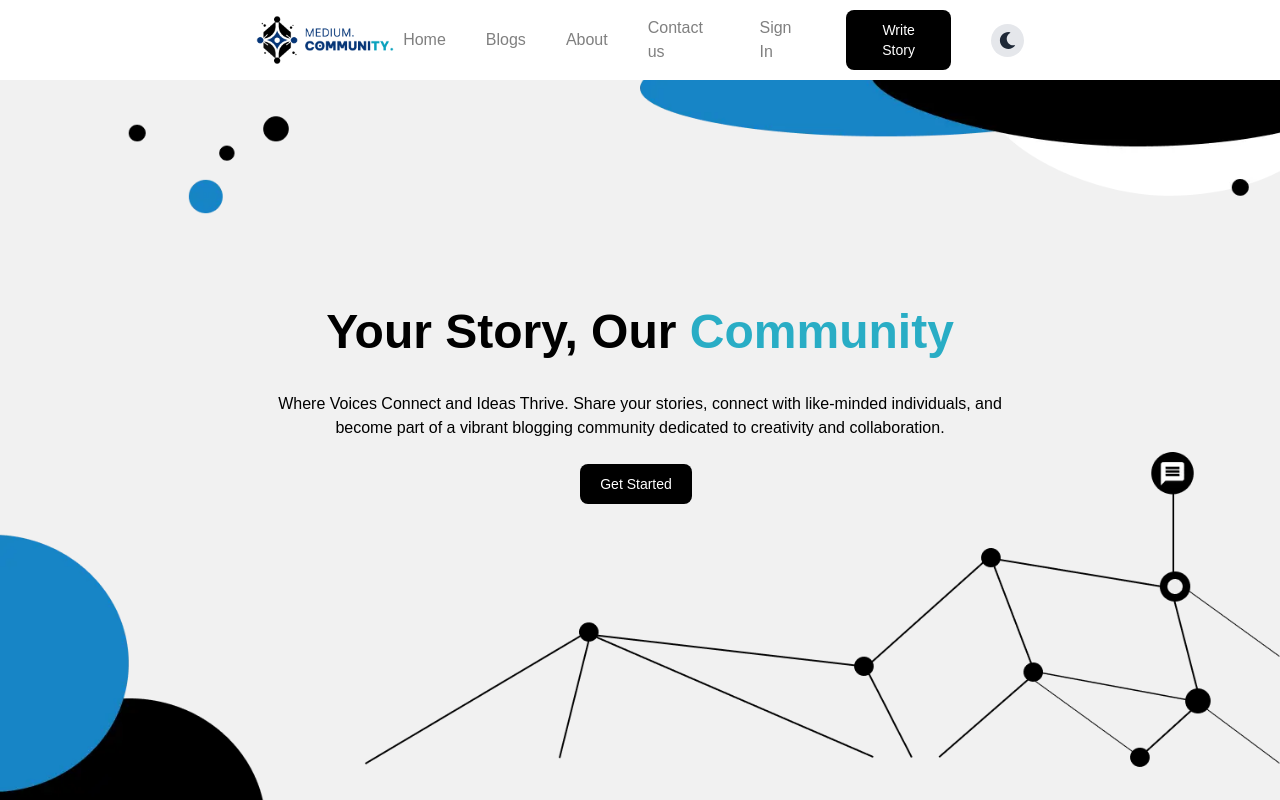
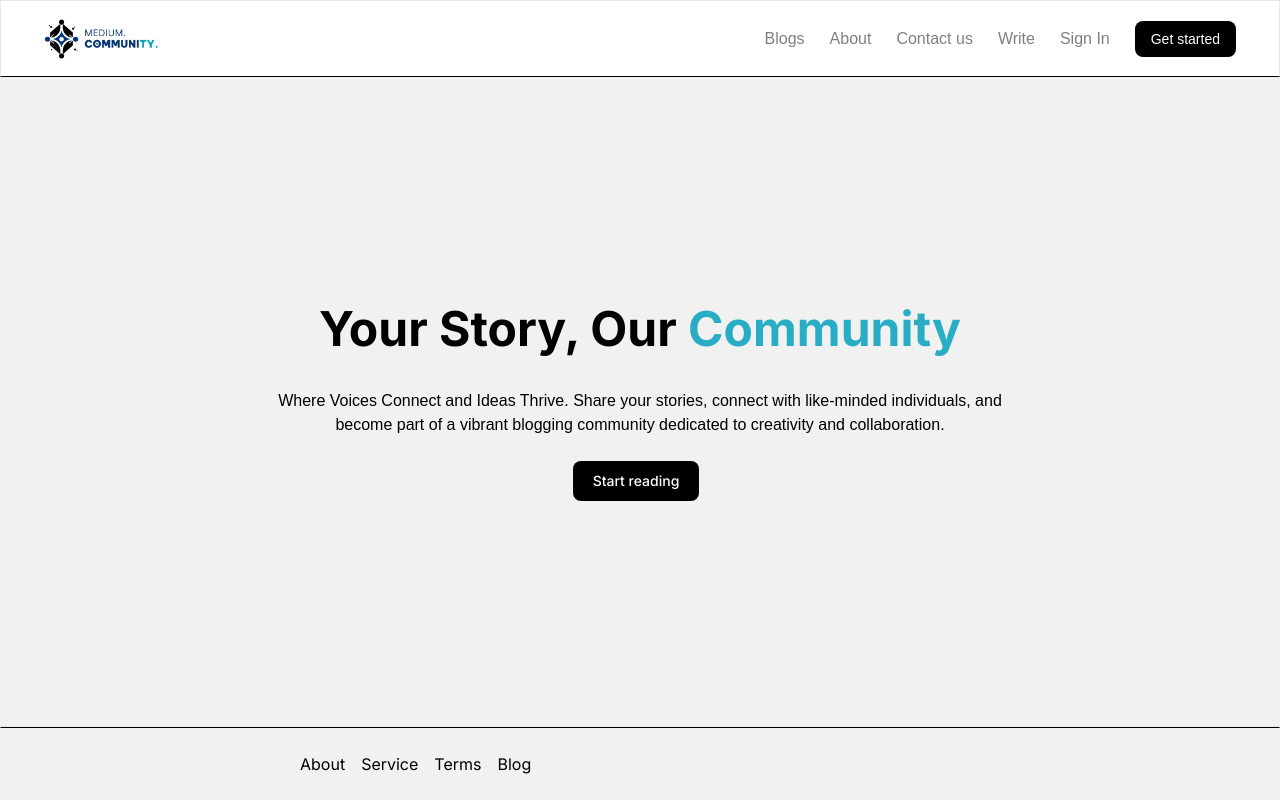
Before and after one commit to zmoussam/community-frontend, a Next.js app: page / in a window 1280 px wide. Built offline with nearby package versions, Linux system fonts and the light colour scheme; no server answers.

Commit message:
changed navbar and footer

```diff
--- a/src/app/layout.tsx
+++ b/src/app/layout.tsx
@@ -5,7 +5,6 @@ import { ThemeProvider } from "next-themes";
 import Navbar from "@/components/navbar/Navbar";
 import Providers from "@/components/Providers";
 import Footer from "@/components/footer/Footer";
-import { useSession } from "next-auth/react";
 import { getServerSession } from "next-auth";
 import { authOptions } from "./api/auth/[...nextauth]/route";
 import Header from "@/components/navbar/Header";
@@ -25,31 +24,16 @@ export default async function RootLayout({
 }>) {
   const session = await getServerSession(authOptions);
 
-  if (session && session.user)
-    return (
-      <html lang="en">
-        <body className={`${inter.className}  "  bg-[#F1F1F1] dark:bg-black`}>
-          <ThemeProvider attribute="class">
-            <Providers>
-              <Header />
-              {children}
-              {/* <Footer /> */}
-            </Providers>
-          </ThemeProvider>
-        </body>
-      </html>
-    );
-
   return (
     <html lang="en">
-      <body className={`${inter.className}  "  bg-[#F1F1F1] dark:bg-black`}>
-        <ThemeProvider attribute="class">
+      <body className={`${inter.className} bg-[#F1F1F1] dark:bg-black`}>
+        {/* <ThemeProvider attribute="class"> */}
           <Providers>
-            <Navbar />
+            {/* {session && session.user ? <Header /> : <Navbar />} */}
             {children}
             {/* <Footer /> */}
           </Providers>
-        </ThemeProvider>
+        {/* </ThemeProvider> */}
       </body>
     </html>
   );
--- a/src/app/page.tsx
+++ b/src/app/page.tsx
@@ -5,12 +5,42 @@ import { useTheme } from "next-themes";
 import Image from "next/image";
 import "./globals.css";
 import TypewriterEffect from "@/components/title-with-animation/TypewriterEffect";
+import Navbar from "@/components/navbar/Navbar";
+import Link from "next/link";
+import NavLink from "@/components/navLink/NavLink";
+import SignInButton from "@/components/SignInButton";
 
 export default function Home() {
   const { theme, setTheme } = useTheme();
   return (
-    <>
-      <div
+    <main className="flex flex-col h-screen">
+      <div className="relative flex-1 basis-auto overflow-hidden min-h-[560px] flex flex-col">
+        <Navbar />
+        <div className="block h-[75px]"></div>
+
+        <div className="h-full relative overflow-hidden justify-center items-center flex w-full">
+          <div className="flex flex-col items-center justify-center flex-1">
+            <h1 className="text-h1 font-bold text-center title-fadeIn ">
+              Your Story, Our <span className="text-[#29ADC5] ">Community</span>
+            </h1>
+            {/* <TypewriterEffect /> */}
+            <p className="text-paragraph font-vietnam font-medium text-center mt-[24px] max-w-3xl title-fadeIn">
+              Where Voices Connect and Ideas Thrive. Share your stories, connect
+              with like-minded individuals, and become part of a vibrant
+              blogging community dedicated to creativity and collaboration.
+            </p>
+            <div className="mt-[24px]">
+              <Button
+                content="Start reading"
+                action={() => console.log("test")}
+              />
+            </div>
+          </div>
+        </div>
+      </div>
+
+      <Footer />
+      {/* <div
         className="hidden md:block mt-8"
         style={{
           position: "fixed",
@@ -26,25 +56,7 @@ export default function Home() {
           layout="fill"
           alt="Home background"
         />
-      </div>
-
-      <div className="flex flex-col h-screen font-vietnam">
-        <div className="flex flex-col items-center justify-center flex-1">
-          {/* <h1 className="text-h1 font-bold text-center title-fadeIn ">
-            Your Story, Our <span className="text-[#29ADC5] ">Community</span>
-          </h1> */}
-          <TypewriterEffect />
-          <p className="text-paragraph font-vietnam font-medium text-center mt-[24px] max-w-3xl title-fadeIn">
-            Where Voices Connect and Ideas Thrive. Share your stories, connect
-            with like-minded individuals, and become part of a vibrant blogging
-            community dedicated to creativity and collaboration.
-          </p>
-          <div className="mt-[24px]">
-            <Button content="Get Started" action={() => console.log("test")} />
-          </div>
-        </div>
-        {/* <Footer /> */}
-      </div>
-    </>
+      </div> */}
+    </main>
   );
 }
--- a/src/components/footer/Footer.tsx
+++ b/src/components/footer/Footer.tsx
@@ -1,10 +1,57 @@
 import React from "react";
 import NavLink from "../navLink/NavLink";
+import Link from "next/link";
 
 const Footer = () => {
   const currentYear = new Date().getFullYear();
   return (
-    <div className=" bg-[#F0F0F0] dark:bg-[#242424] text-sm text-[#808080] border-t border-black  bottom-0 w-full">
+    <main className="bg-[#F1F1F1]">
+      <div className="lg:hidden">
+        <div className="bg-black static min-w-[100vw] h-[72px] items-center flex">
+          <div className="justify-center flex">
+            <div className="my-0 mx-6 min-w-0  max-w-[1192px] w-full">
+              <div className="block">
+                <p className="text-white text-sm font-normal">
+                  <Link className="mr-5 text-[13px]" href={"/about"}>
+                    About
+                  </Link>
+                  <Link className="mr-5 text-[13px]" href={"/contact"}>
+                    Contact us
+                  </Link>
+                  <Link className="mr-5 text-[13px]" href={"/terms"}>
+                    Terms
+                  </Link>
+                  <Link className="mr-5 text-[13px]" href={"/privacy"}>
+                    Privacy
+                  </Link>
+                </p>
+              </div>
+            </div>
+          </div>
+        </div>
+      </div>
+      <div className=" hidden lg:block">
+        <div className="hidden lg:block h-0 border border-b-black w-full"></div>
+		<div className="flex justify-center">
+			<div className="max-w-[680px] mx-6 w-full">
+				<div className="flex-wrap py-6 flex-row flex">
+					<div className="mr-4 block">
+						<Link href={"/about"}>About</Link>
+					</div>
+					<div className="mr-4 block">
+						<Link href={"/service"}>Service</Link>
+					</div>
+					<div className="mr-4 block">
+						<Link href={"/terms"}>Terms</Link>
+					</div>
+					<div className="mr-4 block">
+						<Link href={"/blog"}>Blog</Link>
+					</div>
+				</div>
+			</div>
+		</div>
+      </div>
+      {/* <div className=" bg-[#F0F0F0] dark:bg-[#242424] text-sm text-[#808080] border-t border-black  bottom-0 w-full">
         <div className="flex justify-between items-center h-16 px-16">
           <div className="dark:text-gray-200 flex justify-between w-1/4">
             <NavLink href="/" content="Home" />
@@ -18,7 +65,8 @@ const Footer = () => {
             &copy; {currentYear} medium.community.com All rights reserved
           </div>
         </div>
-    </div>
+      </div> */}
+    </main>
   );
 };
 
--- a/src/components/navbar/Navbar.tsx
+++ b/src/components/navbar/Navbar.tsx
@@ -17,138 +17,202 @@ const Navbar = () => {
   };
 
   return (
-    <nav className="bg-white dark:bg-black py-2 font-vietnam font-medium fixed px-64 w-full top-0">
-      <div className="flex items-center justify-between h-16">
-        <div className="">
+    <main className="bg-white  font-vietnam fixed top-0 right-0 left-0 w-full z-10 border border-b-black">
+      <div className="flex justify-center">
+        <div className="mx-6 my-0 w-full max-w-[1192px]">
+          <div className="flex flex-row h-[75px] py-[25px] px-0 items-center ">
+            <div className="block">
               <Link href="/">
                 <Image
                   src={`/assets/logo/logo-${
                     theme === "dark" ? "dark" : "light"
                   }.png`} // Replace with your logo image path
                   alt="Logo"
-              width={150}
-              height={250}
+                  width={250}
+                  height={150}
                   quality={100}
+                  priority
+                  className="w-auto h-14"
                 />
               </Link>
             </div>
-        <div className="hidden md:flex md:space-x-8 xl:space-x-10 items-center">
-          <NavLink href="/" content="Home" />
+            <div className="block flex-1 basis-auto"></div>
+            <div className="flex flex-row items-center">
+              <div className="hidden md:inline-block">
+                <div className="mr-[25px] block">
                   <NavLink href="/blogs" content="Blogs" />
-          <NavLink href="/about" content="About" />
-          <NavLink href="/contact" content="Contact us" />
-          <SignInButton/>
-          <Button content="Write Story" action={() => console.log("test")} />
-          <ThemeToggle />
-        </div>
-        <div className="-mr-2 flex md:hidden">
-          <button
-            onClick={toggleMenu}
-            className="bg-gray-200 dark:bg-gray-800 inline-flex items-center justify-center p-2 rounded-md text-gray-600 dark:text-gray-400 hover:text-gray-900 dark:hover:text-gray-200 hover:bg-gray-300 dark:hover:bg-gray-700 focus:outline-none focus:ring-2 focus:ring-inset focus:ring-gray-400 dark:focus:ring-gray-500"
-          >
-            <span className="sr-only">Open main menu</span>
-            {isOpen ? (
-              <svg
-                className="h-6 w-6 transition-transform transform rotate-45"
-                xmlns="http://www.w3.org/2000/svg"
-                fill="none"
-                viewBox="0 0 24 24"
-                stroke="currentColor"
-              >
-                <path
-                  strokeLinecap="round"
-                  strokeLinejoin="round"
-                  strokeWidth="2"
-                  d="M6 18L18 6M6 6l12 12"
-                />
-              </svg>
-            ) : (
-              <svg
-                className="h-6 w-6 transition-transform transform rotate-0"
-                xmlns="http://www.w3.org/2000/svg"
-                fill="none"
-                viewBox="0 0 24 24"
-                stroke="currentColor"
-              >
-                <path
-                  strokeLinecap="round"
-                  strokeLinejoin="round"
-                  strokeWidth="2"
-                  d="M4 6h16M4 12h16m-7 6h7"
-                />
-              </svg>
-            )}
-          </button>
                 </div>
               </div>
-
-      {/* Mobile menu */}
-      <div
-        className={`fixed top-0 right-0 z-50 bg-white dark:bg-gray-900 transform transition-transform duration-300 ease-in-out ${
-          isOpen ? "translate-x-0" : "translate-x-full"
-        } w-2/4 h-full`}
-      >
-        <div className="flex justify-end p-4">
-          <button
-            onClick={toggleMenu}
-            className="text-gray-600 dark:text-gray-400 hover:text-gray-900 dark:hover:text-gray-200"
-          >
-            <svg
-              className="h-6 w-6"
-              xmlns="http://www.w3.org/2000/svg"
-              fill="none"
-              viewBox="0 0 24 24"
-              stroke="currentColor"
-            >
-              <path
-                strokeLinecap="round"
-                strokeLinejoin="round"
-                strokeWidth="2"
-                d="M6 18L18 6M6 6l12 12"
-              />
-            </svg>
-          </button>
-        </div>
-        <div className="flex flex-col items-center justify-center h-full space-y-6">
-          <Link
-            href="/"
-            className="text-gray-800 dark:text-gray-200 text-xl hover:text-gray-600 dark:hover:text-gray-400"
-            onClick={toggleMenu}
-          >
-            Home
-          </Link>
-          <Link
-            href="/blogs"
-            className="text-gray-800 dark:text-gray-200 text-xl hover:text-gray-600 dark:hover:text-gray-400"
-            onClick={toggleMenu}
-          >
-            Blogs
-          </Link>
-          <Link
-            href="/about"
-            className="text-gray-800 dark:text-gray-200 text-xl hover:text-gray-600 dark:hover:text-gray-400"
-            onClick={toggleMenu}
-          >
-            About
-          </Link>
-          <Link
-            href="/contact"
-            className="text-gray-800 dark:text-gray-200 text-xl hover:text-gray-600 dark:hover:text-gray-400"
-            onClick={toggleMenu}
-          >
-            Contact
-          </Link>
-          <Link
-            href="/signin"
-            className="text-gray-800 dark:text-gray-200 text-xl hover:text-gray-600 dark:hover:text-gray-400"
-            onClick={toggleMenu}
-          >
-            Sign in
-          </Link>
-          <ThemeToggle />
+              <div className="hidden md:inline-block">
+                <div className="mr-[25px] block">
+                  <NavLink href="/about" content="About" />
                 </div>
               </div>
-    </nav>
+              <div className="hidden md:inline-block">
+                <div className="mr-[25px] block">
+                  <NavLink href="/contact" content="Contact us" />
+                </div>
+              </div>
+              <div className="hidden md:inline-block">
+                <div className="mr-[25px] block">
+                  <NavLink href="/api/auth/signin" content="Write" />
+                </div>
+              </div>
+              <div className="hidden md:inline-block">
+                <div className="mr-[25px] block">
+                  <SignInButton />
+                </div>
+              </div>
+              <div>
+                <span>
+                  <Link
+                    href={"/api/auth/signin"}
+                    className="text-center inline-block bg-black rounded-lg m-0 py-2 px-4 text-white text-sm font-normal font-vietnam"
+                  >
+                    Get started
+                  </Link>
+                </span>
+              </div>
+            </div>
+          </div>
+        </div>
+      </div>
+    </main>
+    // <nav className="bg-white dark:bg-black py-2 font-vietnam font-medium fixed px-64 w-full top-0">
+    //   <div className="flex items-center justify-between h-16">
+    //     <div className="">
+    //       <Link href="/">
+    //         <Image
+    //           src={`/assets/logo/logo-${
+    //             theme === "dark" ? "dark" : "light"
+    //           }.png`} // Replace with your logo image path
+    //           alt="Logo"
+    //           width={250}
+    //           height={150}
+    //           quality={100}
+    // 		  priority
+    // 		  className="w-auto h-20"
+
+    //         />
+    //       </Link>
+    //     </div>
+    //     <div className="hidden md:flex md:space-x-8 xl:space-x-10 items-center">
+    //       <NavLink href="/" content="Home" />
+    //       <NavLink href="/blogs" content="Blogs" />
+    //       <NavLink href="/about" content="About" />
+    //       <NavLink href="/contact" content="Contact us" />
+    //       <SignInButton/>
+    //       <Button content="Write Story" action={() => console.log("test")} />
+    //       <ThemeToggle />
+    //     </div>
+    //     <div className="-mr-2 flex md:hidden">
+    //       <button
+    //         onClick={toggleMenu}
+    //         className="bg-gray-200 dark:bg-gray-800 inline-flex items-center justify-center p-2 rounded-md text-gray-600 dark:text-gray-400 hover:text-gray-900 dark:hover:text-gray-200 hover:bg-gray-300 dark:hover:bg-gray-700 focus:outline-none focus:ring-2 focus:ring-inset focus:ring-gray-400 dark:focus:ring-gray-500"
+    //       >
+    //         <span className="sr-only">Open main menu</span>
+    //         {isOpen ? (
+    //           <svg
+    //             className="h-6 w-6 transition-transform transform rotate-45"
+    //             xmlns="http://www.w3.org/2000/svg"
+    //             fill="none"
+    //             viewBox="0 0 24 24"
+    //             stroke="currentColor"
+    //           >
+    //             <path
+    //               strokeLinecap="round"
+    //               strokeLinejoin="round"
+    //               strokeWidth="2"
+    //               d="M6 18L18 6M6 6l12 12"
+    //             />
+    //           </svg>
+    //         ) : (
+    //           <svg
+    //             className="h-6 w-6 transition-transform transform rotate-0"
+    //             xmlns="http://www.w3.org/2000/svg"
+    //             fill="none"
+    //             viewBox="0 0 24 24"
+    //             stroke="currentColor"
+    //           >
+    //             <path
+    //               strokeLinecap="round"
+    //               strokeLinejoin="round"
+    //               strokeWidth="2"
+    //               d="M4 6h16M4 12h16m-7 6h7"
+    //             />
+    //           </svg>
+    //         )}
+    //       </button>
+    //     </div>
+    //   </div>
+
+    //   {/* Mobile menu */}
+    //   <div
+    //     className={`fixed top-0 right-0 z-50 bg-white dark:bg-gray-900 transform transition-transform duration-300 ease-in-out ${
+    //       isOpen ? "translate-x-0" : "translate-x-full"
+    //     } w-2/4 h-full`}
+    //   >
+    //     <div className="flex justify-end p-4">
+    //       <button
+    //         onClick={toggleMenu}
+    //         className="text-gray-600 dark:text-gray-400 hover:text-gray-900 dark:hover:text-gray-200"
+    //       >
+    //         <svg
+    //           className="h-6 w-6"
+    //           xmlns="http://www.w3.org/2000/svg"
+    //           fill="none"
+    //           viewBox="0 0 24 24"
+    //           stroke="currentColor"
+    //         >
+    //           <path
+    //             strokeLinecap="round"
+    //             strokeLinejoin="round"
+    //             strokeWidth="2"
+    //             d="M6 18L18 6M6 6l12 12"
+    //           />
+    //         </svg>
+    //       </button>
+    //     </div>
+    //     <div className="flex flex-col items-center justify-center h-full space-y-6">
+    //       <Link
+    //         href="/"
+    //         className="text-gray-800 dark:text-gray-200 text-xl hover:text-gray-600 dark:hover:text-gray-400"
+    //         onClick={toggleMenu}
+    //       >
+    //         Home
+    //       </Link>
+    //       <Link
+    //         href="/blogs"
+    //         className="text-gray-800 dark:text-gray-200 text-xl hover:text-gray-600 dark:hover:text-gray-400"
+    //         onClick={toggleMenu}
+    //       >
+    //         Blogs
+    //       </Link>
+    //       <Link
+    //         href="/about"
+    //         className="text-gray-800 dark:text-gray-200 text-xl hover:text-gray-600 dark:hover:text-gray-400"
+    //         onClick={toggleMenu}
+    //       >
+    //         About
+    //       </Link>
+    //       <Link
+    //         href="/contact"
+    //         className="text-gray-800 dark:text-gray-200 text-xl hover:text-gray-600 dark:hover:text-gray-400"
+    //         onClick={toggleMenu}
+    //       >
+    //         Contact
+    //       </Link>
+    //       <Link
+    //         href="/signin"
+    //         className="text-gray-800 dark:text-gray-200 text-xl hover:text-gray-600 dark:hover:text-gray-400"
+    //         onClick={toggleMenu}
+    //       >
+    //         Sign in
+    //       </Link>
+    //       <ThemeToggle />
+    //     </div>
+    //   </div>
+    // </nav>
   );
 };
 
```
Also changed, not shown: src/app/(auth)/story/NewStory.tsx (added, +21 -0 lines), src/app/(auth)/story/[id]/page.tsx (added, +12 -0 lines), src/app/(auth)/story/[storyId]/page.tsx (deleted, +0 -9 lines), src/app/(public)/signin/page.tsx (+9 -2 lines), src/app/(public)/signup/page.tsx (+10 -2 lines), src/components/navbar/Header.tsx (+9 -11 lines), public/assets/logo/logo-light.svg (added). Lines whose indentation alone changed are shown as unchanged.
